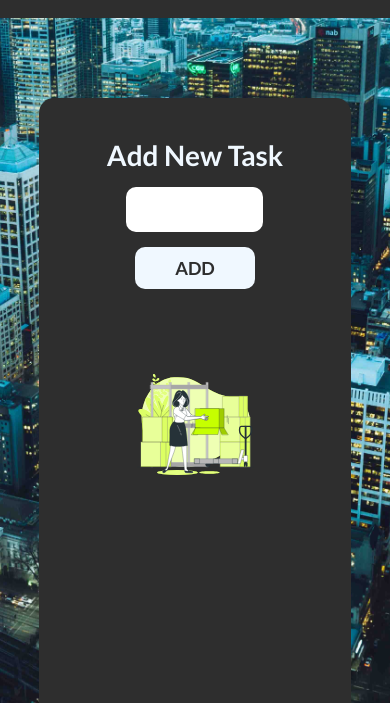
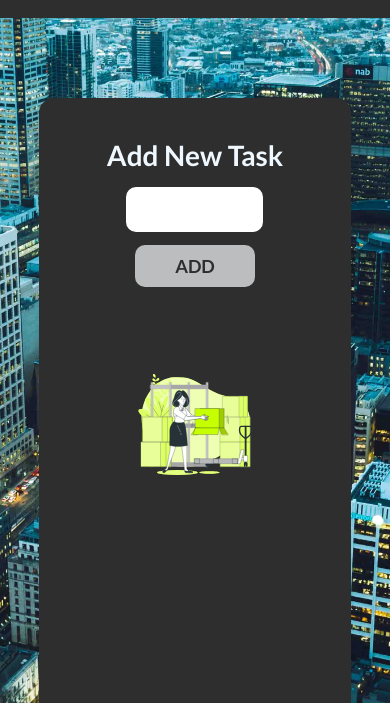
Before and after one commit to Mohamed-Abdelrazeq/To-Do-Web-App, a plain HTML site: page index.html in a window 390 px wide. In both pictures the pointer is over the element "ADD". Shown: the part 141-844 px from the top of the page. Drawn offline with Linux system fonts and the light colour scheme.

Commit message:
Responsive + hover + focus

```diff
--- a/styles.css
+++ b/styles.css
@@ -76,7 +76,7 @@ label , #new-task-textfield {
 #new-task-textfield:focus{
     padding: 10px;
     border-radius: 10px;
-    outline: none;
+    outline: auto;
 }
 
 #add-task-btn{
@@ -88,6 +88,12 @@ label , #new-task-textfield {
     border-radius: 10px;
     background-color: aliceblue;
     margin: auto;
+}
+
+#add-task-btn:hover{
+    background-color: rgb(187, 189, 190);
+    position: relative;
+    top: -2px;
 }
 
 .tasks{
@@ -104,3 +110,10 @@ label , #new-task-textfield {
     margin-top: 10px;
     justify-content: space-between;
 }
+
+@media(max-width: 600px) {
+    body{
+        background-attachment: scroll;
+    }
+
+  }
```
